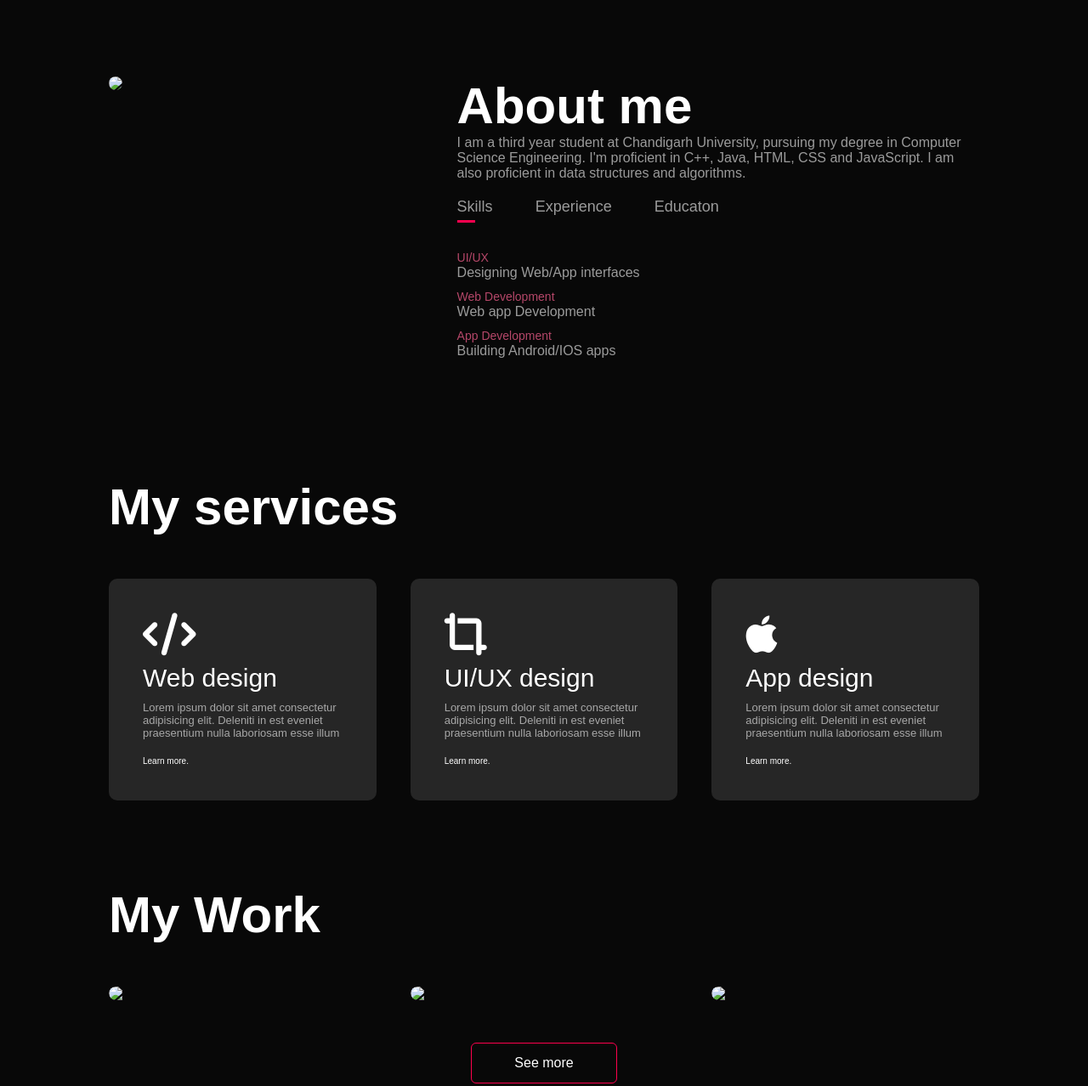
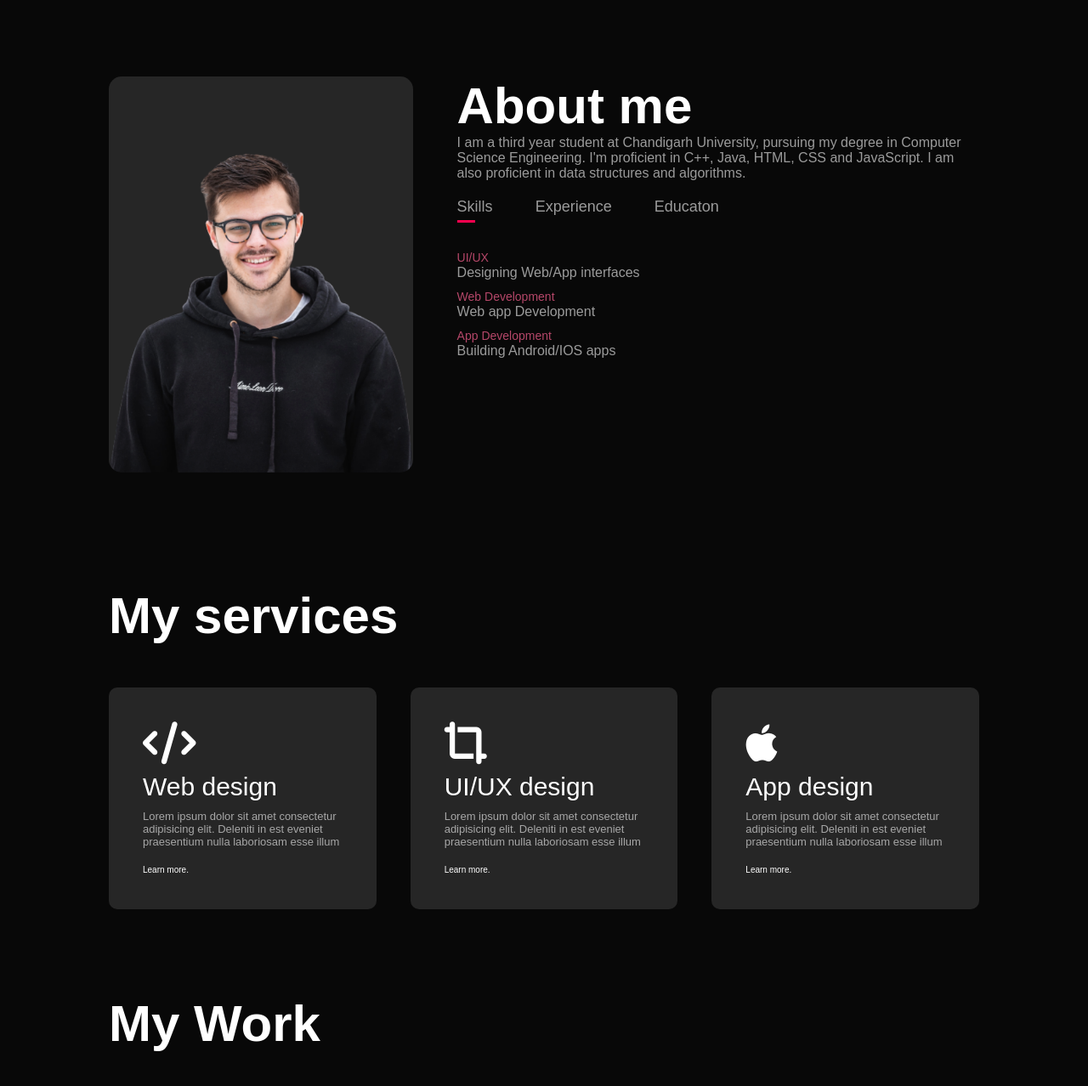
Before and after one commit to Amal-kallarakkal/Portfolio-Website, a plain HTML site: page index.html in a window 1280 px wide. Shown: the part 800-2078 px from the top of the page at 85% size. Drawn offline with Linux system fonts and the light colour scheme.

Commit message:
Update index.html

```diff
--- a/index.html
+++ b/index.html
@@ -35,7 +35,7 @@
       <div class="container">
         <div class="row">
           <div class="about-col-1">
-            <img src="images/user.png" />
+            <img src="user.png" />
           </div>
           <div class="about-col-2">
             <h1 class="sub-title">About me</h1>
@@ -136,7 +136,7 @@
         <h1 class="sub-title">My Work</h1>
         <div class="work-list">
           <div class="work">
-            <img src="images/work-1.png">
+            <img src="work-1.png">
             <div class="layer">
               <h3>Social Media App</h3>
               <p>Social media app that connects you to people from around the world.
@@ -146,7 +146,7 @@
             </div>
           </div>
           <div class="work">
-            <img src="images/work-2.png">
+            <img src="work-2.png">
             <div class="layer">
               <h3>Music App</h3>
               <p>Social media app that connects you to people from around the world.
@@ -156,7 +156,7 @@
             </div>
           </div>
           <div class="work">
-            <img src="images/work-3.png">
+            <img src="work-3.png">
             <div class="layer">
               <h3>Online Shopping App</h3>
               <p>Social media app that connects you to people from around the world.
```
